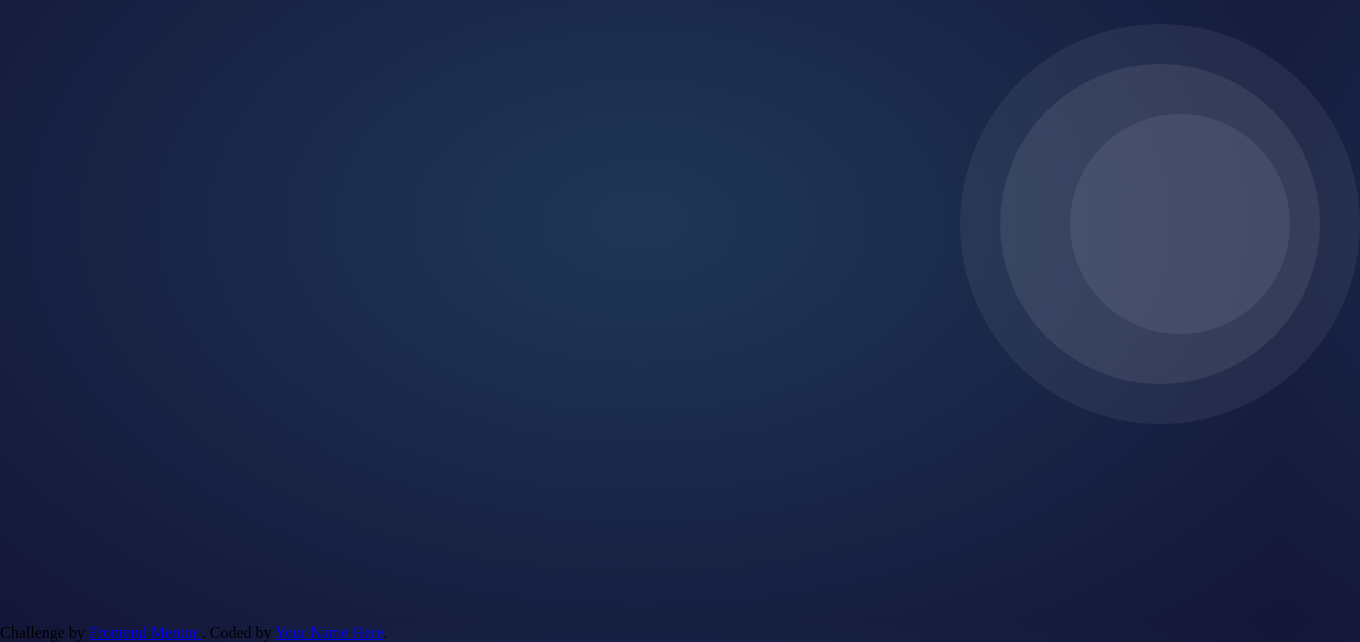
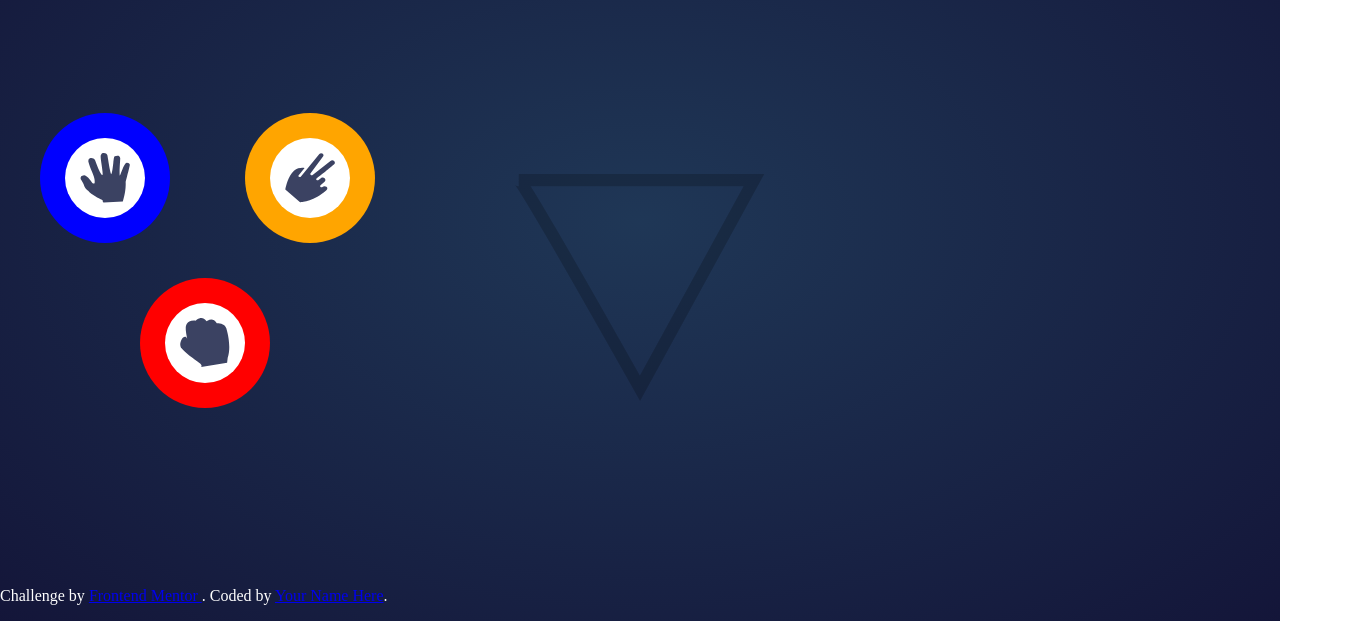
Before and after one commit to tomzacchia/rock-paper-scissors, a website built with webpack: page src/index.html in a window 1280 px wide. Shown: the part 179-821 px from the top of the page, 1360 px wide, since content can reach past the window. After the commit the page ends 800 px from the top, so only its background shows below. Built offline with nearby package versions, Linux system fonts and the light colour scheme.

Commit message:
Add html for choices

```diff
--- a/src/index.html
+++ b/src/index.html
@@ -25,14 +25,33 @@
           <div class="highlight highlight-md highlight-md-left"></div>
           <div class="highlight highlight-lg highlight-lg-left"></div>
         </div> -->
-        <div class="hightlight-container hightlight-container-right">
+        <!-- <div class="hightlight-container hightlight-container-right">
           <div class="highlight highlight-sm highlight-sm-right"></div>
           <div class="highlight highlight-md highlight-md-right"></div>
           <div class="highlight highlight-lg highlight-lg-right"></div>
+        </div> -->
+      </div>
+
+      <div class="play-area-container">
+        <div class="play-area-bg"></div>
+        <div class="choices-container">
+          <div class="choice-container paper">
+            <div class="choice-white-bg">
+              <img src="./resources/icon-paper.svg" alt="paper" />
+            </div>
+          </div>
+          <div class="choice-container scissors">
+            <div class="choice-white-bg">
+              <img src="./resources/icon-scissors.svg" alt="scissors" />
+            </div>
+          </div>
+          <div class="choice-container rock">
+            <div class="choice-white-bg">
+              <img src="./resources/icon-rock.svg" alt="rock" />
+            </div>
+          </div>
         </div>
       </div>
-
-      <div class="choices-container"></div>
 
       <div class="game-overlay-container"></div>
     </div>
--- a/src/scss/_game-highlights.scss
+++ b/src/scss/_game-highlights.scss
@@ -2,7 +2,6 @@
 
 .game-board {
   position: relative;
-  height: 600px;
 }
 
 .background-effects-container {
--- a/src/scss/_header.scss
+++ b/src/scss/_header.scss
@@ -3,6 +3,8 @@
 .header {
   padding: 12px 18px;
   margin: 2rem 1rem;
+  max-width: 100%;
+  box-sizing: border-box;
   display: flex;
   justify-content: space-between;
   border-radius: $default-border-radius;
--- /dev/null
+++ b/src/scss/_play-area.scss
@@ -0,0 +1,54 @@
+@import "./variables";
+
+.play-area-container {
+  position: relative;
+  margin-top: 6rem;
+  height: 400px;
+  background-image: url("../resources/bg-triangle.svg");
+  background-repeat: no-repeat;
+  background-position: center center;
+  background-size: 250px;
+}
+
+.choice-container {
+  padding: 25px;
+  width: max-content;
+  border-radius: 50%;
+  position: absolute;
+}
+
+.paper {
+  background-color: blue;
+  top: 25px;
+  left: 40px;
+}
+
+.scissors {
+  background-color: orange;
+  top: 25px;
+  left: 245px;
+}
+
+.rock {
+  background-color: red;
+  top: 190px;
+  left: 140px;
+}
+
+.choice-white-bg {
+  position: relative;
+  width: 80px;
+  height: 80px;
+  border-radius: 50%;
+  background-color: white;
+}
+
+.choice-white-bg img {
+  position: absolute;
+  top: 50%;
+  left: 50%;
+  margin-top: -25px;
+  margin-left: -25px;
+  width: 50px;
+  height: 50px;
+}
--- a/src/scss/styles.scss
+++ b/src/scss/styles.scss
@@ -1,4 +1,5 @@
 body {
+  position: relative;
   margin: 0;
   padding-top: 2rem;
   height: 100vh;
@@ -14,5 +15,12 @@ p {
   margin: 0;
 }
 
+.attribution {
+  position: absolute;
+  bottom: 1rem;
+  color: white;
+}
+
 @import "./header";
 @import "./game-highlights";
+@import "./play-area";
```
